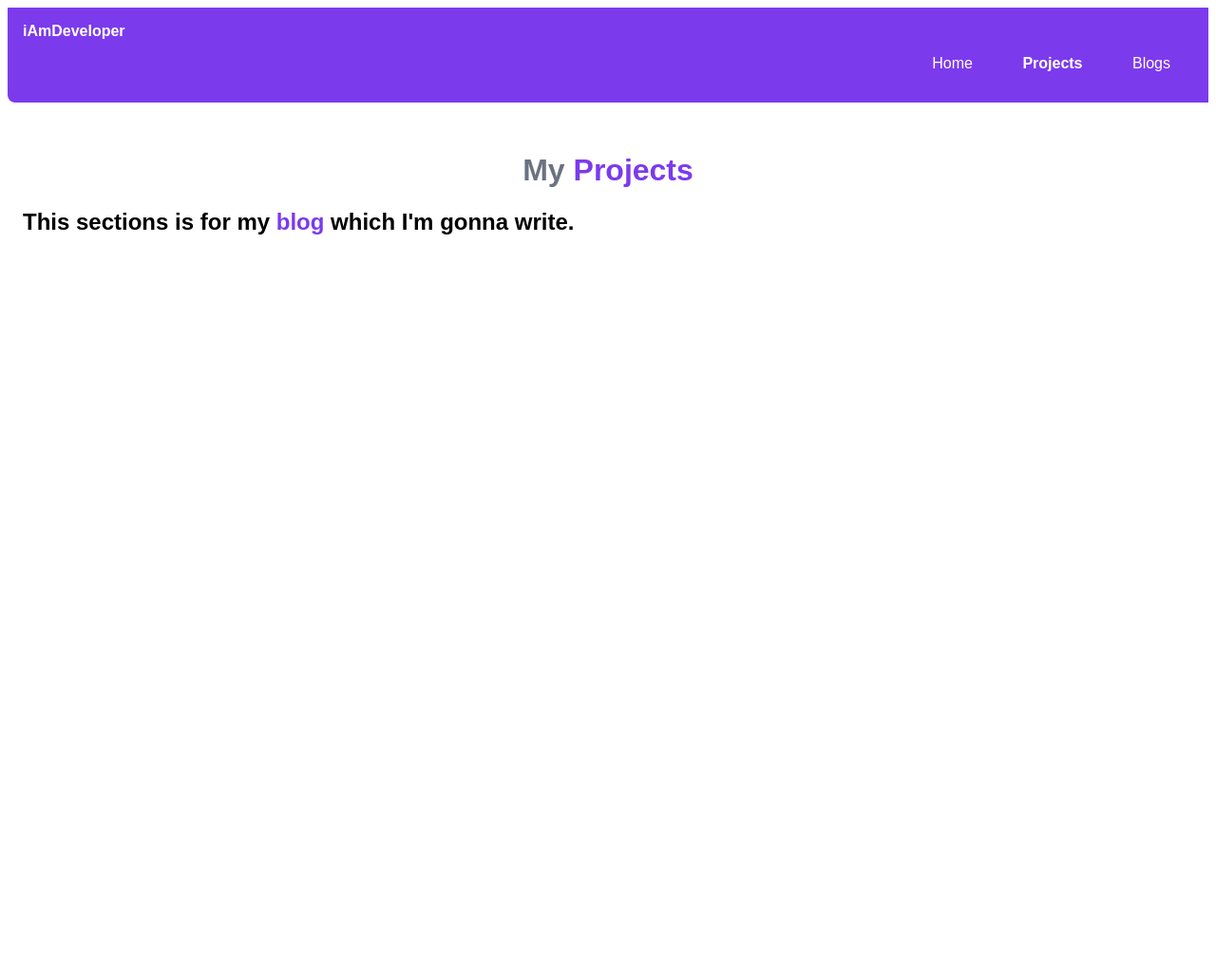
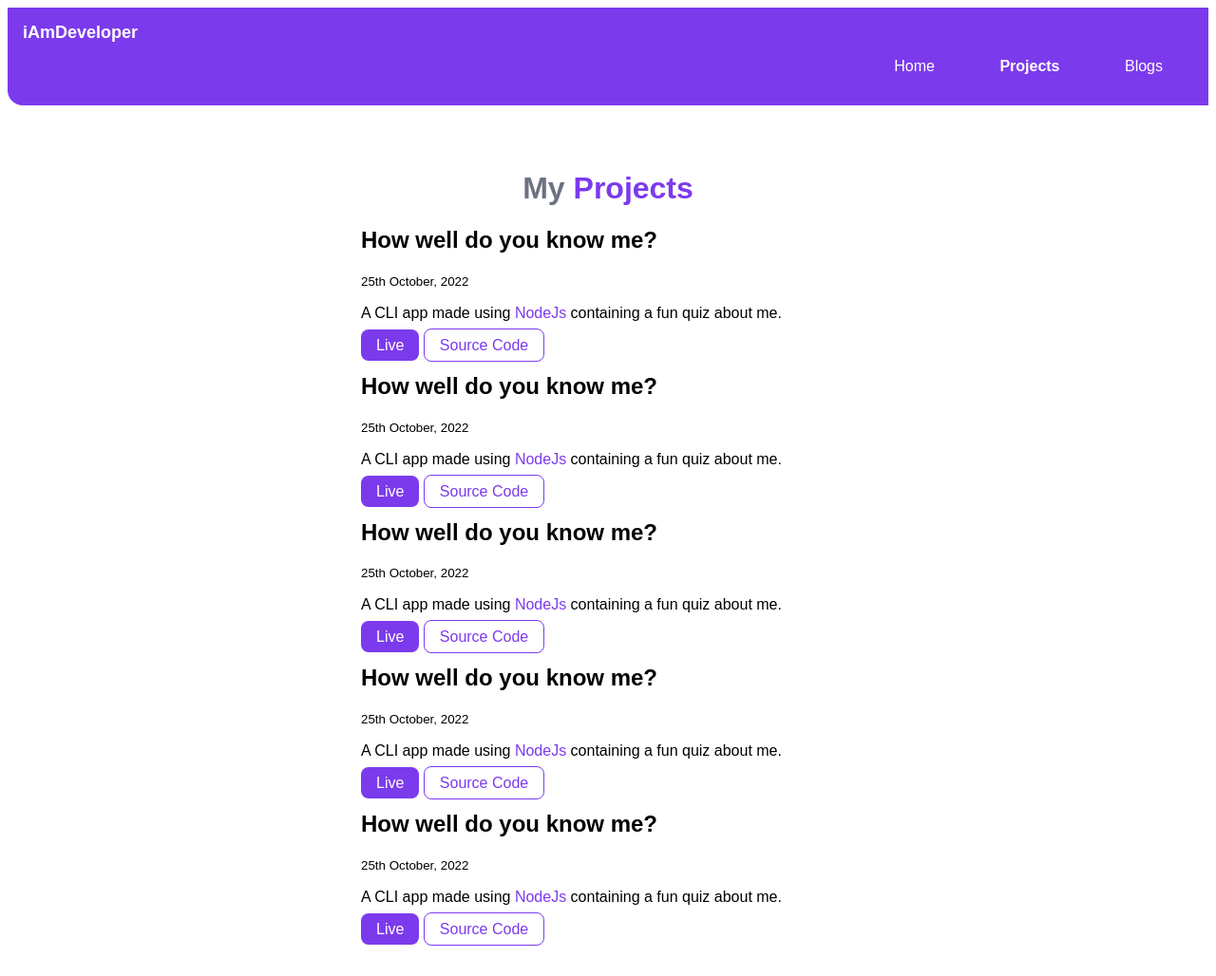
Before and after one commit to soubhagyasethy/portfolio-soubhagya, a plain HTML site: page projects.html in a window 1280 px wide. Shown: the whole page at 95% size. Before the commit the page ends 800 px from the top, so only its background shows below. Drawn offline with Linux system fonts and the light colour scheme.

Commit message:
updated projects, blogs

```diff
--- a/projects.html
+++ b/projects.html
@@ -25,8 +25,52 @@
     </nav>
 
     <header class="hero">
+        <div class="container container-center">
         <h1 class="hero-heading">My <span class="hero-inverted">Projects</span></h1>
-        <h2>This sections is for my <span class="hero-inverted">blog</span> which I'm gonna write.</h2>
+        <h2> <span class="hero-inverted"></span> </h2>
+        <ul class="list-non-bullet">
+            <li>
+                <h2>How well do you know me?</h2>
+                <small>25th October, 2022</small>
+                <p>A CLI app made using <span class="hero-inverted">NodeJs</span> containing a fun quiz about me.</p>
+                <a href="/" class="link link-primary">Live</a>
+                <a href="" class="link link-secondary"> Source Code</a>
+
+            </li>
+            <li>
+                <h2>How well do you know me?</h2>
+                <small>25th October, 2022</small>
+                <p>A CLI app made using <span class="hero-inverted">NodeJs</span> containing a fun quiz about me.</p>
+                <a href="/" class="link link-primary">Live</a>
+                <a href="" class="link link-secondary"> Source Code</a>
+
+            </li>
+            <li>
+                <h2>How well do you know me?</h2>
+                <small>25th October, 2022</small>
+                <p>A CLI app made using <span class="hero-inverted">NodeJs</span> containing a fun quiz about me.</p>
+                <a href="/" class="link link-primary">Live</a>
+                <a href="" class="link link-secondary"> Source Code</a>
+
+            </li>
+            <li>
+                <h2>How well do you know me?</h2>
+                <small>25th October, 2022</small>
+                <p>A CLI app made using <span class="hero-inverted">NodeJs</span> containing a fun quiz about me.</p>
+                <a href="/" class="link link-primary">Live</a>
+                <a href="" class="link link-secondary"> Source Code</a>
+
+            </li>
+            <li>
+                <h2>How well do you know me?</h2>
+                <small>25th October, 2022</small>
+                <p>A CLI app made using <span class="hero-inverted">NodeJs</span> containing a fun quiz about me.</p>
+                <a href="/" class="link link-primary">Live</a>
+                <a href="" class="link link-secondary"> Source Code</a>
+
+            </li>
+        </ul>
+        </div>
     </header>
 
 </body>
--- a/style.css
+++ b/style.css
@@ -59,7 +59,7 @@ hr {
 
 .list-item-inline {
     display: inline;
-    padding: 0rem 0.5rem;
+    padding: 0rem 1rem;
 }
 
 /* nav-bar */
@@ -68,11 +68,12 @@ hr {
     background-color: var(--primary-color);
     color: white;
     padding: 1rem;
-    border-bottom-left-radius: 00.5rem;
+    border-bottom-left-radius: 1rem;
 }
 
 .navigation .nav-brand {
     font-weight: bold;
+    font-size: large;
 }
 
 .navigation .nav-pills {
@@ -91,6 +92,7 @@ hr {
 
 .hero {
     padding: 1rem;
+    padding-top: 2rem;
 }
 
 .hero .hero-image {
```
Also changed, not shown: blogs.html (+12 -1 lines), index.html (+2 -2 lines).
